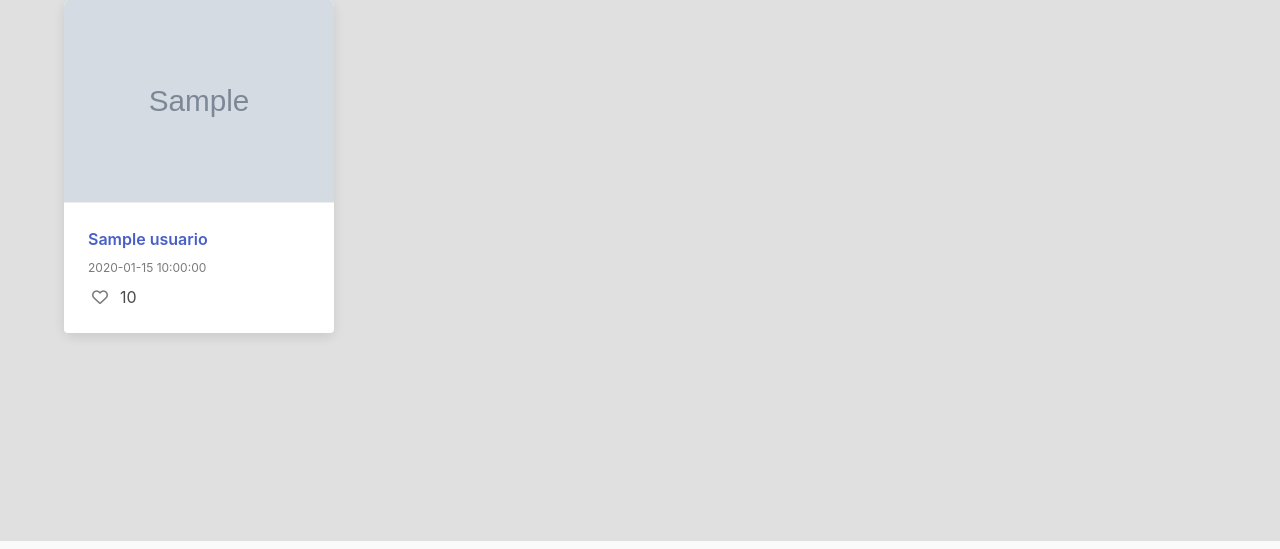
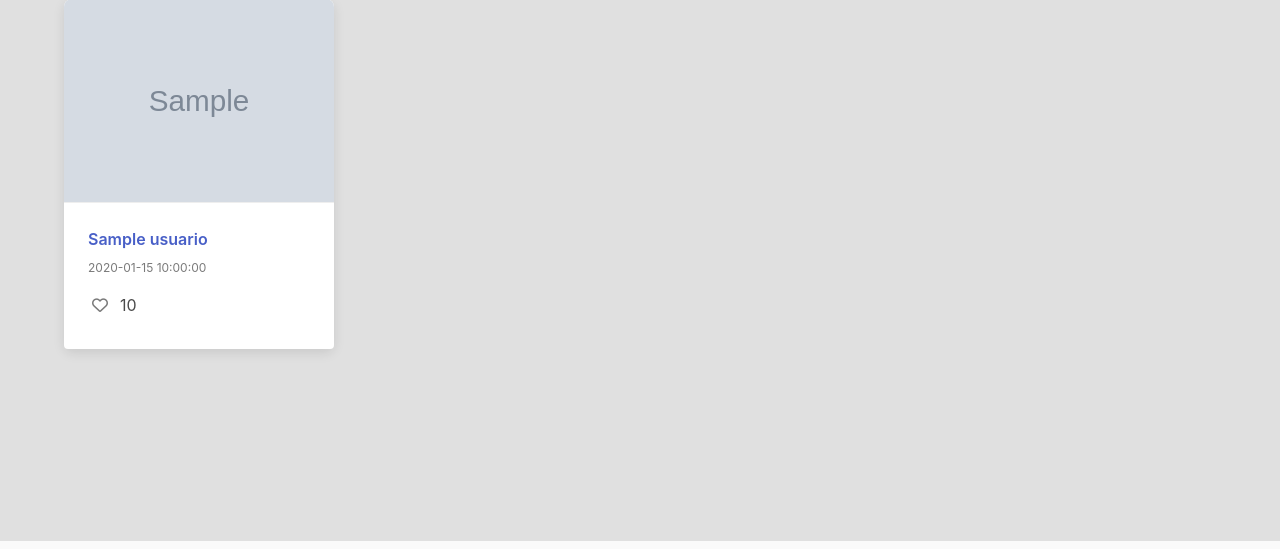
Before and after one commit to mickgv-web/formacombook, a PHP site: page / in a window 1280 px wide. Shown: the part 221-770 px from the top of the page. Run offline with PHP 8.4, Linux system fonts and the light colour scheme; tables that the repository leaves empty or names only in its code hold one stand-in row (values such as "Sample post"); grey boxes marked "Sample" are stand-in pictures.

Commit message:
Ajuste en css de las card-action

```diff
--- a/css/estilos.css
+++ b/css/estilos.css
@@ -82,6 +82,7 @@ main {
   justify-content: flex-start;
   align-items: center;
   gap: 0.5rem;
+  min-height: 40px;
 }
 
 /* ===========================
```
